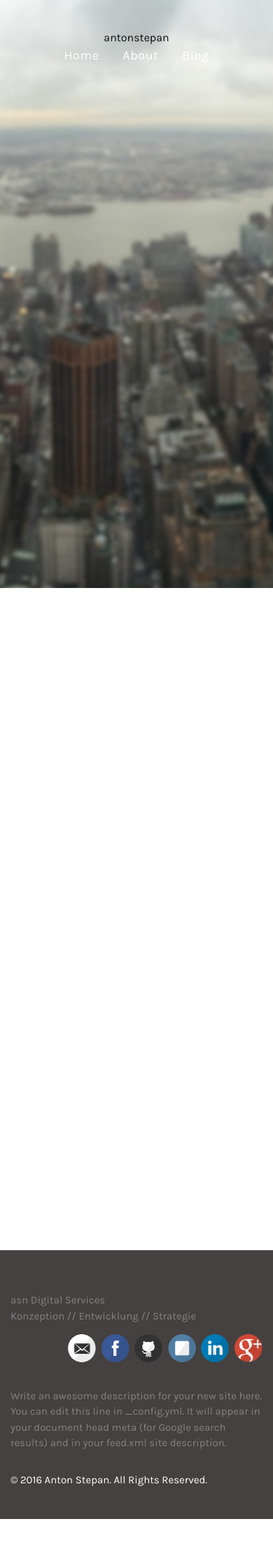
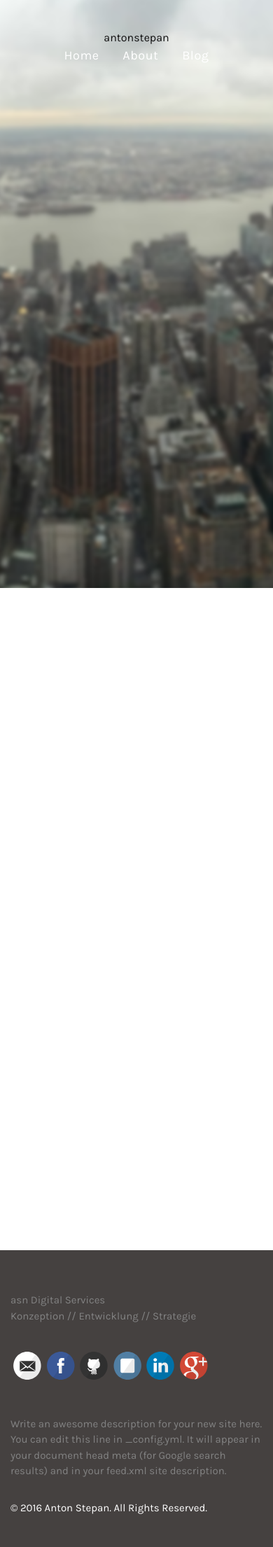
Before and after one commit to asndev/antonstepan-it, a Jekyll site: the page built from index.html, in a window 390 px wide. Shown: the whole page at 70% size. Built offline with Jekyll 4.4.1, drawn with Linux system fonts in a browser that asks for light colours; before the commit the page ends 2170 px from its top, so only the background shows below that.

Commit message:
responsive social icons float

```diff
--- a/_includes/icons.html
+++ b/_includes/icons.html
@@ -1,4 +1,4 @@
-<div style="float: right;">
+<div class="footer-icons">
 
 {% if site.footer.social.email %}
 <a href="mailto:{{ site.footer.social.email }}" target="_blank"><i class="svg-icon email"></i></a>
--- a/_sass/_layout.scss
+++ b/_sass/_layout.scss
@@ -214,6 +214,10 @@
     width:         calc(50% - (#{$spacing-unit} / 2));
 }
 
+.footer-icons {
+    float: right;
+}
+
 @include media-query($on-laptop) {
     .footer-col-1,
     .footer-col-2 {
@@ -230,6 +234,11 @@
         width: -webkit-calc(100% - (#{$spacing-unit} / 2));
         width:         calc(100% - (#{$spacing-unit} / 2));
     }
+
+    .footer-icons {
+        margin-top: 40px;
+        float: none;
+    }
 }
 
 @include media-query($on-palm) {
@@ -237,6 +246,11 @@
         float: none;
         width: -webkit-calc(100% - (#{$spacing-unit} / 2));
         width:         calc(100% - (#{$spacing-unit} / 2));
+    }
+
+    .footer-icons {
+        margin-top: 40px;
+        float: none;
     }
 }
 
```
